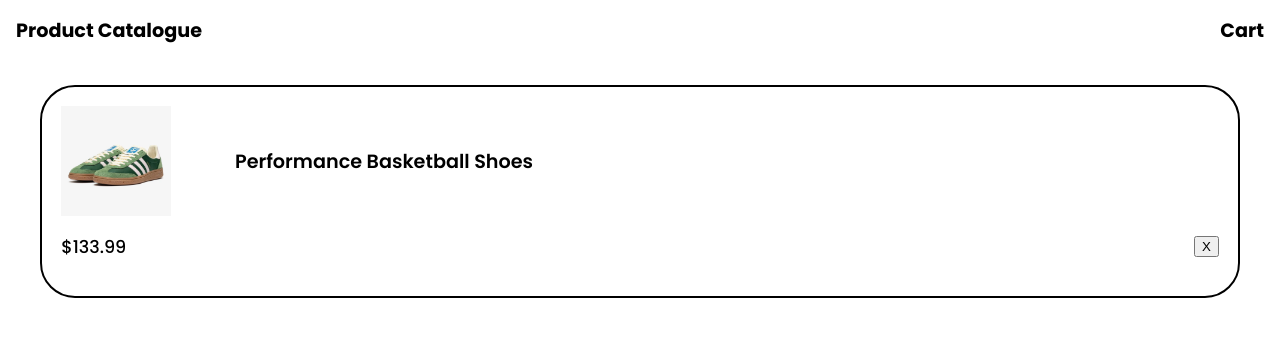
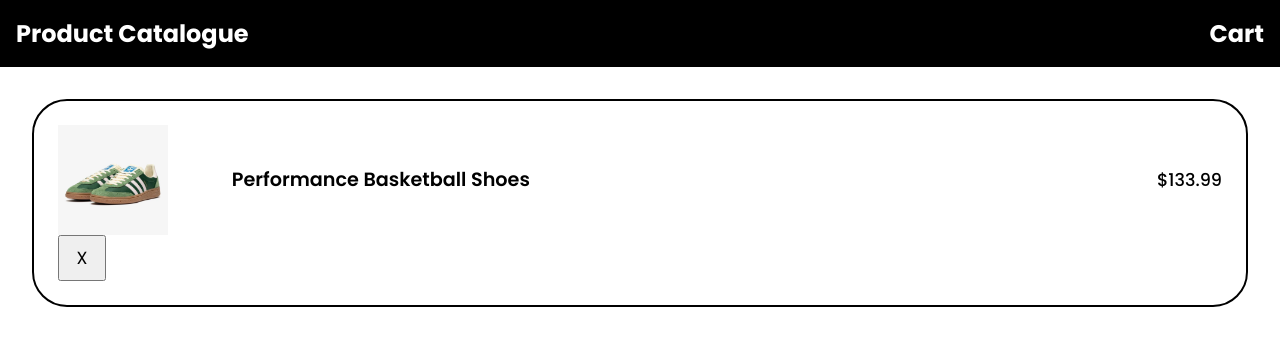
Before and after one commit to LetsTray/product-catalogue, a Vue app: page /cart in a window 1280 px wide. Shown: the top 346 px of the page. Built offline with nearby package versions, Linux system fonts and the light colour scheme.

Commit message:
work on cart

```diff
--- /dev/null
+++ b/src/components/CartCard.vue
@@ -0,0 +1,50 @@
+<script setup>
+</script>
+<template>
+  <div class="cart-card">
+    <div class="cart-info">
+      <img src="../assets/asset12.jpeg" />
+      <p class="cart-name">Performance Basketball Shoes</p>
+    </div>
+    <p class="cart-price">$<span>133.99</span></p>
+    <button class="delete-product">X</button>
+  </div>
+</template>
+<style>
+.cart-card {
+  display: flex;
+  flex-direction: row;
+  justify-content: space-between;
+  flex-wrap: wrap;
+  align-items: center;
+  border: black 2px solid;
+  border-radius: 35px;
+  padding: 1.5rem;
+}
+
+.cart-card img {
+  width: 10%;
+  height: auto;
+}
+
+.cart-info {
+  display: flex;
+  align-items: center;
+  gap: 4rem;
+}
+.cart-name {
+  font-size: 1.2rem;
+  font-weight: 600;
+}
+
+.cart-price {
+  font-size: 1.1rem;
+  font-weight: 500;
+}
+
+button.delete-product {
+  width: 3rem;
+  padding: 0.5rem;
+  font-size: 1.1rem;
+}
+</style>
--- a/src/components/Navbar.vue
+++ b/src/components/Navbar.vue
@@ -14,19 +14,21 @@ nav {
   display: flex;
   flex-direction: row;
   justify-content: space-between;
-  padding: 0.5rem 0.5rem;
+  padding: 1rem 1rem;
   font-weight: 700;
   font-size: larger;
   position: sticky;
+  background-color: black;
+  font-size: 1.5rem;
 }
 
 .product-catalogue {
   text-decoration: none;
-  color: black;
+  color: white;
 }
 
 .cart {
   text-decoration: none;
-  color: black;
+  color: white;
 }
 </style>
--- a/src/components/ProductCard.vue
+++ b/src/components/ProductCard.vue
@@ -25,12 +25,12 @@ defineProps({
 .card {
   display: flex;
   flex-direction: column;
-  width: 20rem;
+  width: 22rem;
   padding: 1.5rem;
   background-color: white;
   border-radius: 25px;
   text-align: center;
-  gap: 0.5rem;
+  gap: 1rem;
   border: 2px solid black;
 }
 
--- a/src/pages/Cart.vue
+++ b/src/pages/Cart.vue
@@ -1,49 +1,16 @@
-<script></script>
+<script>
+import CartCard from "@/components/CartCard.vue";
+export default {
+  components: { CartCard },
+};
+</script>
 <template>
   <div class="cart-list">
-    <div class="cart-card">
-      <div class="cart-info">
-        <img src="../assets/asset12.jpeg" />
-        <p class="cart-name">Performance Basketball Shoes</p>
-      </div>
-      <p class="cart-price">$<span>133.99</span></p>
-      <button class="delete-product">X</button>
-    </div>
+    <CartCard/>
   </div>
 </template>
 <style>
 .cart-list {
   margin: 2rem;
 }
-
-.cart-card {
-  display: flex;
-  flex-direction: row;
-  justify-content: space-between;
-  flex-wrap: wrap;
-  align-items: center;
-  border: black 2px solid;
-  border-radius: 35px;
-  padding: 1.2rem;
-}
-
-.cart-card img {
-  width: 10%;
-  height: auto;
-}
-
-.cart-info {
-  display: flex;
-  align-items: center;
-  gap: 4rem;
-}
-.cart-name {
-  font-size: 1.2rem;
-  font-weight: 600;
-}
-
-.cart-price {
-  font-size: 1.1rem;
-  font-weight: 500;
-}
 </style>
--- a/src/pages/ProductDetail.vue
+++ b/src/pages/ProductDetail.vue
@@ -52,10 +52,11 @@ export default {
 .content-body {
   display: flex;
   flex-direction: column;
+  gap: 1.2rem;
 }
 
 .content img {
-  width: 45%;
+  width: 43%;
   height: auto;
 }
 
--- a/src/style.css
+++ b/src/style.css
@@ -1,9 +1,8 @@
 @import url('https://fonts.googleapis.com/css2?family=Poppins:ital,wght@0,100;0,200;0,300;0,400;0,500;0,600;0,700;0,800;0,900;1,100;1,200;1,300;1,400;1,500;1,600;1,700;1,800;1,900&display=swap');
 
-:root {
+* {
   margin: 0;
   padding: 0;
-  font-family: Poppins;
-  background-color: #ffffffff;
+  font-family: Poppins
 
 }
```
